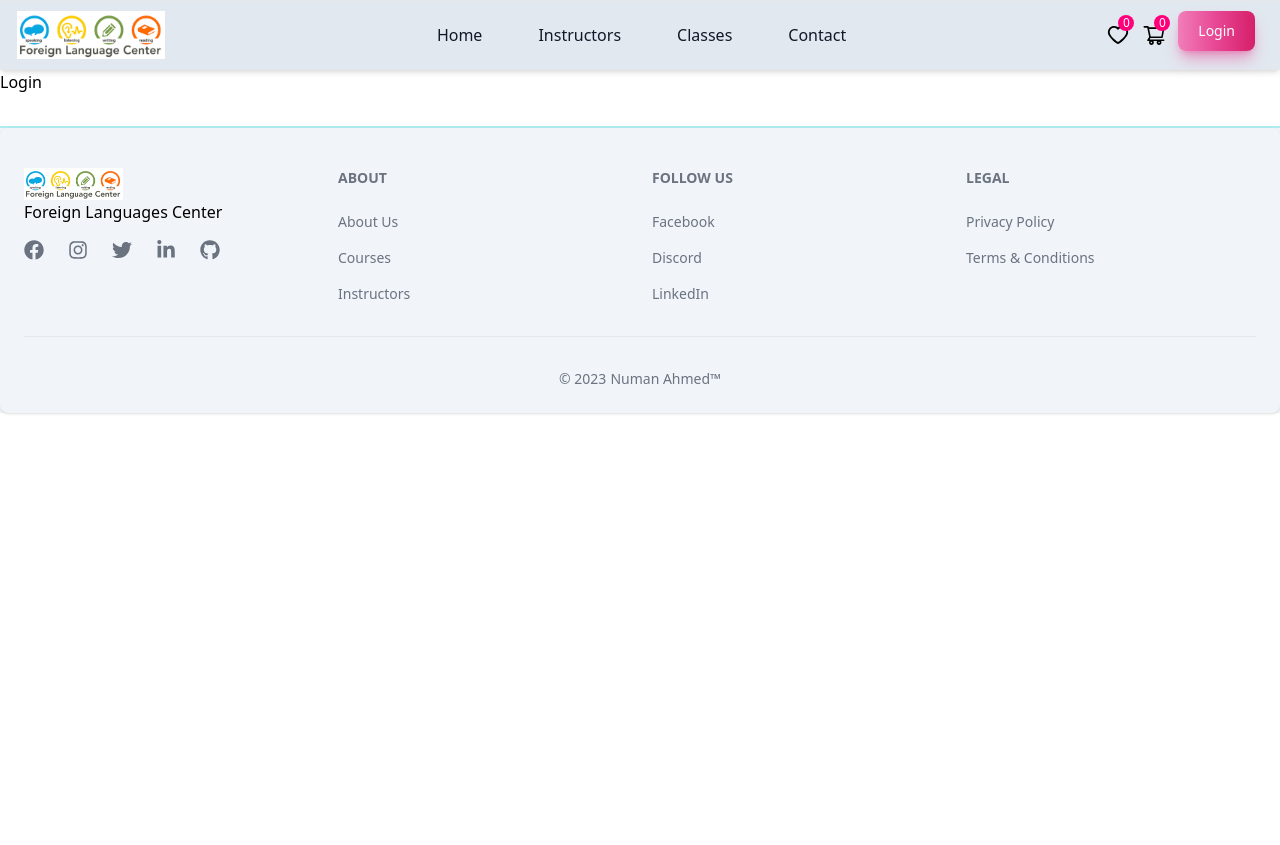
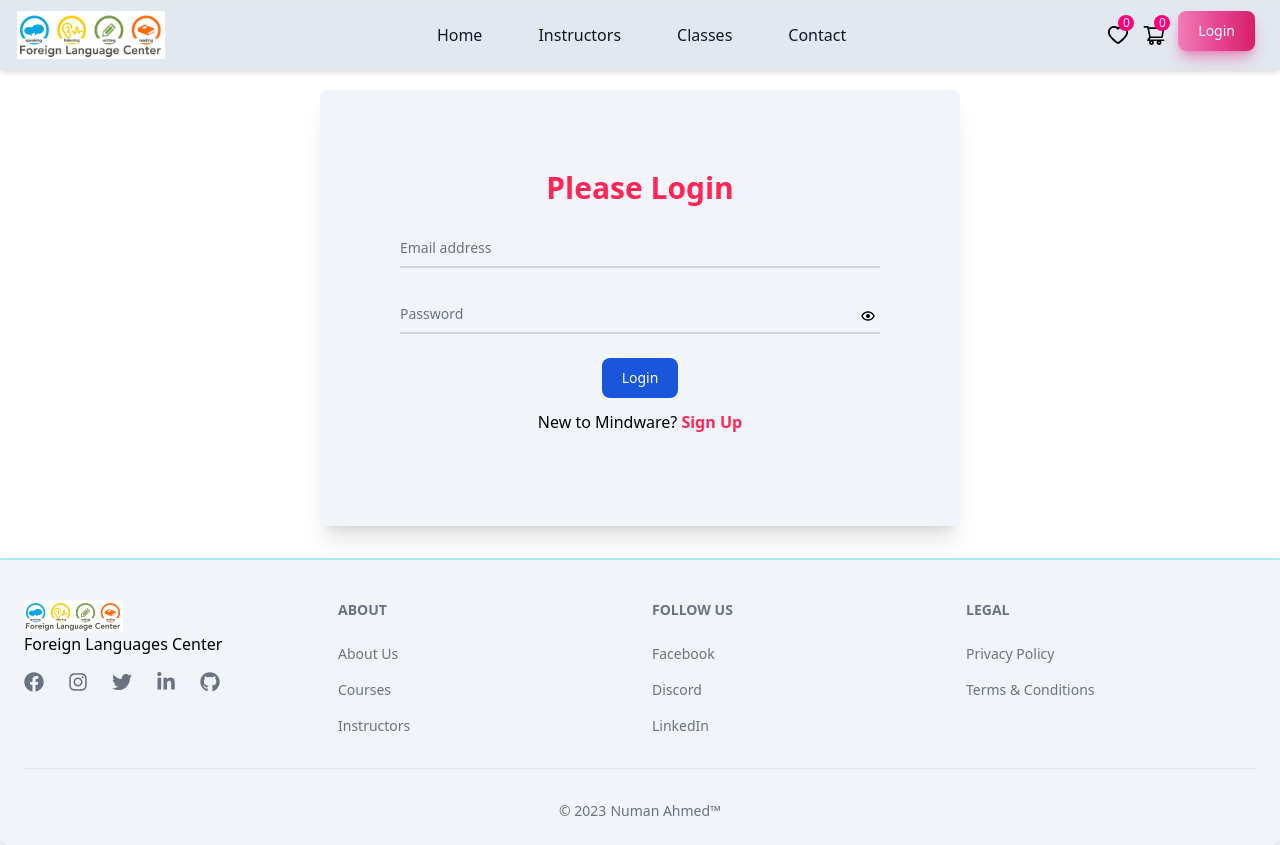
Before and after one commit to mdnumanahmed/foreign-languages-center-client, a React (Vite) app: page /login in a window 1280 px wide. Before the commit the page ends 800 px from the top, so only its background shows below. Built offline with nearby package versions, Linux system fonts and the light colour scheme; no server answers.

Commit message:
implement logOut in navbar

```diff
--- a/src/pages/Login/Login.jsx
+++ b/src/pages/Login/Login.jsx
@@ -1,10 +1,128 @@
+import { useState } from "react";
+import { Link } from "react-router-dom";
+import { BiShow, BiHide } from 'react-icons/bi';
+import useAuth from "../../hooks/useAuth";
+import { useForm } from "react-hook-form";
+import Swal from "sweetalert2";
 
 
 const Login = () => {
+    const [showPass, setShowPass] = useState(false)
+    const [error, setError] = useState("");
+    const { signIn } = useAuth();
+
+    const {
+      register,
+      formState: { errors },
+      handleSubmit,
+    } = useForm();
+    const onSubmit = (data) => {
+      setError("");
+      console.log(data);
+      signIn(data.email, data.password)
+        .then((result) => {
+          const createdUser = result.user;
+          console.log(createdUser);
+          Swal.fire({
+            icon: "success",
+            title: "Welcome",
+            text: "User logged in successfully!",
+          });
+        //   navigate(from, { replace: true });
+        })
+        .catch((error) => {
+          setError(error.message);
+          Swal.fire({
+            icon: "error",
+            title: "Oops...",
+            text: error.message,
+          });
+        });
+    };
+
     return (
         <div>
-            <h2>Login</h2>
+      <div className="w-[90%] lg:w-[50%] mx-auto p-20 my-5 bg-slate-100 rounded-lg shadow-xl">
+        <div className="form-title text-center mb-5">
+          <h2 className="text-3xl font-bold text-[#ff2556]">Please Login</h2>
         </div>
+        <div>
+          <form onSubmit={handleSubmit(onSubmit)}>
+            <div className="">
+              <div className="relative z-0 w-full mb-6 group">
+                <input
+                  type="email"
+                  id="email"
+                  className="block py-2.5 px-0 w-full text-sm text-gray-900 bg-transparent border-0 border-b-2 border-gray-300 appearance-none dark:text-white dark:border-gray-600 dark:focus:border-blue-500 focus:outline-none focus:ring-0 focus:border-blue-600 peer"
+                  placeholder=" "
+                  {...register("email", {
+                    required: "Email field is required",
+                  })}
+                  aria-invalid={errors.email ? "true" : "false"}
+                />
+                {errors.email && (
+                  <p className="text-red-600" role="alert">
+                    {errors.email?.message}
+                  </p>
+                )}
+                <label
+                  htmlFor="email"
+                  className="peer-focus:font-medium absolute text-sm text-gray-500 dark:text-gray-400 duration-300 transform -translate-y-8 scale-75 top-3 -z-10 origin-[0] peer-focus:left-0 peer-focus:text-blue-600 peer-focus:dark:text-blue-500 peer-placeholder-shown:scale-100 peer-placeholder-shown:translate-y-0 peer-focus:scale-75 peer-focus:-translate-y-8"
+                >
+                  Email address
+                </label>
+              </div>
+
+              <div className="relative z-0 w-full mb-6 group">
+                <input
+                  type={showPass ? "text" : "password" }
+                  onClick={() => setShowPass(!showPass)}
+                  id="password"
+                  className="block py-2.5 px-0 w-full text-sm text-gray-900 bg-transparent border-0 border-b-2 border-gray-300 appearance-none dark:text-white dark:border-gray-600 dark:focus:border-blue-500 focus:outline-none focus:ring-0 focus:border-blue-600 peer"
+                  placeholder=" "
+                  {...register("password", {
+                    required: "Password field is required",
+                  })}
+                  aria-invalid={errors.password ? "true" : "false"}
+                />
+                {errors.password && (
+                  <p className="text-red-600" role="alert">
+                    {errors.password?.message}
+                  </p>
+                )}
+                <label
+                  htmlFor="password"
+                  className="peer-focus:font-medium absolute text-sm text-gray-500 dark:text-gray-400 duration-300 transform -translate-y-8 scale-75 top-3 -z-10 origin-[0] peer-focus:left-0 peer-focus:text-blue-600 peer-focus:dark:text-blue-500 peer-placeholder-shown:scale-100 peer-placeholder-shown:translate-y-0 peer-focus:scale-75 peer-focus:-translate-y-8"
+                >
+                  Password
+                </label>
+                <span className="absolute right-1 top-4 pointer-events-none">{ showPass ? <BiHide /> : <BiShow />}</span>
+              </div>
+
+              <div className="text-center">
+                <input
+                  type="submit"
+                  value="Login"
+                  className="text-white bg-blue-700 hover:bg-blue-800 focus:ring-4 focus:outline-none focus:ring-blue-300 font-medium rounded-lg text-sm w-full sm:w-auto px-5 py-2.5 text-center dark:bg-blue-600 dark:hover:bg-blue-700 dark:focus:ring-blue-800"
+                />
+              </div>
+            </div>
+          </form>
+          <div className="text-center my-3">
+            <p>
+              New to Mindware?{" "}
+              <Link className="font-bold text-[#ff2556]" to="/signup">
+                Sign Up
+              </Link>
+            </p>
+          </div>
+          {error && (
+            <p className="my-3 text-center text-red-600 font-bold">{error}</p>
+          )}
+          {/* <SocialLogin setError={setError} /> */}
+        </div>
+      </div>
+    </div>
     );
 };
 
--- a/src/pages/Login/SignUp.jsx
+++ b/src/pages/Login/SignUp.jsx
@@ -6,6 +6,7 @@ import { BiShow, BiHide } from 'react-icons/bi';
 import Swal from "sweetalert2";
 
 const SignUp = () => {
+    const [error, setError] = useState("");
     const [showPass, setShowPass] = useState(false)
   const [accept, setAccept] = useState(false);
   const navigate = useNavigate();
@@ -238,9 +239,9 @@ const SignUp = () => {
               </Link>
             </p>
           </div>
-          {/* {error && (
+          {error && (
             <p className="my-3 text-center text-red-600 font-bold">{error}</p>
-          )} */}
+          )}
           {/* <SocialLogin setError={setError} /> */}
         </div>
       </div>
--- a/src/pages/Shared/FlcNavbar/FlcNavbar.jsx
+++ b/src/pages/Shared/FlcNavbar/FlcNavbar.jsx
@@ -1,12 +1,20 @@
 import { Avatar, Dropdown, Navbar } from "flowbite-react";
-import { Link, NavLink } from "react-router-dom";
+import { Link, NavLink, useNavigate } from "react-router-dom";
 import logo from "../../../assets/logo.png";
 import { AiOutlineHeart, AiOutlineShoppingCart } from "react-icons/ai";
+import useAuth from "../../../hooks/useAuth";
 
 const FlcNavbar = () => {
-  const user = false;
+  const {user, logOut} = useAuth()
+  const navigate = useNavigate();
 
-  const handleLogOut = () => {};
+  const handleLogOut = () => {
+    logOut()
+      .then(() => {
+        navigate("/");
+      })
+      .catch((error) => console.log(error.message));
+  };
 
   return (
     <div className="border bottom-2 shadow-md">
--- a/src/providers/AuthProvider.jsx
+++ b/src/providers/AuthProvider.jsx
@@ -1,45 +1,63 @@
 import { createContext, useEffect, useState } from "react";
 import app from "../firebase/firebase.config";
-import {createUserWithEmailAndPassword, getAuth, onAuthStateChanged, updateProfile} from 'firebase/auth'
+import {
+  createUserWithEmailAndPassword,
+  getAuth,
+  onAuthStateChanged,
+  signInWithEmailAndPassword,
+  signOut,
+  updateProfile,
+} from "firebase/auth";
 
-export const AuthContext = createContext()
+export const AuthContext = createContext();
 
 const auth = getAuth(app);
 
-const AuthProvider = ({children}) => {
+const AuthProvider = ({ children }) => {
   const [user, setUser] = useState(null);
   const [loading, setLoading] = useState(true);
 
   const createUser = (email, password) => {
     setLoading(true);
-        return createUserWithEmailAndPassword(auth, email, password)
-    }
+    return createUserWithEmailAndPassword(auth, email, password);
+  };
+
+  const signIn = (email, password) => {
+    setLoading(true);
+    return signInWithEmailAndPassword(auth, email, password);
+  };
 
   const updateUserData = (name, photo) => {
-        setLoading(true)
+    setLoading(true);
     return updateProfile(auth.currentUser, {
-            displayName: name, photoURL: photo
+      displayName: name,
+      photoURL: photo,
     });
+  };
+
+  const logOut = () => {
+    setLoading(true);
+    return signOut(auth);
 }
 
   useEffect(() => {
-        const unsubscribe = onAuthStateChanged(auth, currentUser => {
+    const unsubscribe = onAuthStateChanged(auth, (currentUser) => {
       setUser(currentUser);
       setLoading(false);
     });
     return () => unsubscribe();
-    }, [])
+  }, []);
 
   const authInfo = {
     user,
     loading,
     createUser,
-        updateUserData
-    }
+    updateUserData,
+    signIn,
+    logOut
+  };
   return (
-        <AuthContext.Provider value={authInfo}>
-            {children}
-        </AuthContext.Provider>
+    <AuthContext.Provider value={authInfo}>{children}</AuthContext.Provider>
   );
 };
 
```
Lines whose indentation alone changed are shown as unchanged.
